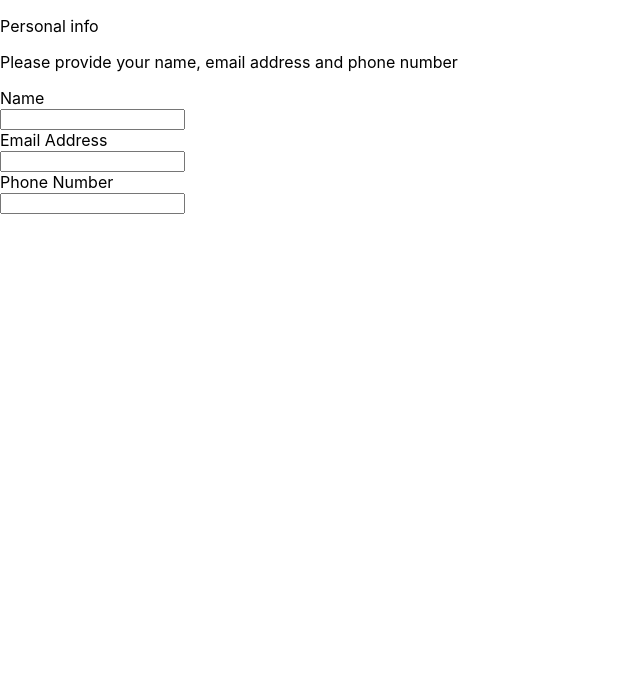
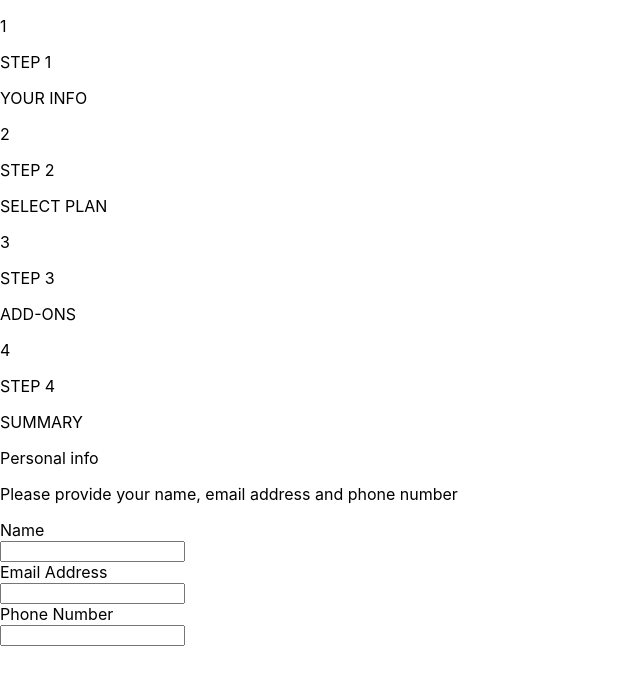
Before and after one commit to steven-mpawulo/multi-step-form, a React (Create React App) app: page / in a window 1280 px wide. Shown: the top 684 px of the page, without its empty margins (0-640 px from the left). Built offline with nearby package versions, Linux system fonts and the light colour scheme.

Commit message:
writes html for left container of wrapper

```diff
--- a/src/components/Wrapper.js
+++ b/src/components/Wrapper.js
@@ -5,7 +5,37 @@ const Wrapper = () => {
   return (
     <main>
         <div className="main-container">
-        <div className="left-container"></div>
+        <div className="left-container">
+            <div className="step-one">
+                <p className='one'>1</p>
+                <div className="info">
+                    <p>STEP 1</p>
+                    <p>YOUR INFO</p>
+                </div>
+            </div>
+            <div className="step-two">
+                <p className='two'>2</p>
+                <div className="plan">
+                    <p>STEP 2</p>
+                    <p>SELECT PLAN</p>
+                </div>
+            </div>
+            <div className="step-three">
+                <p className='3'>3</p>
+                <div className="add-ons">
+                    <p>STEP 3</p>
+                    <p>ADD-ONS</p>
+                </div>
+
+            </div>
+            <div className="step-four">
+                <p className='4'>4</p>
+                <div className="summary">
+                    <p>STEP 4</p>
+                    <p>SUMMARY</p>
+                </div>
+            </div>
+        </div>
         <div className="right-container">
             <PersonalInfo/>
         </div>
```
